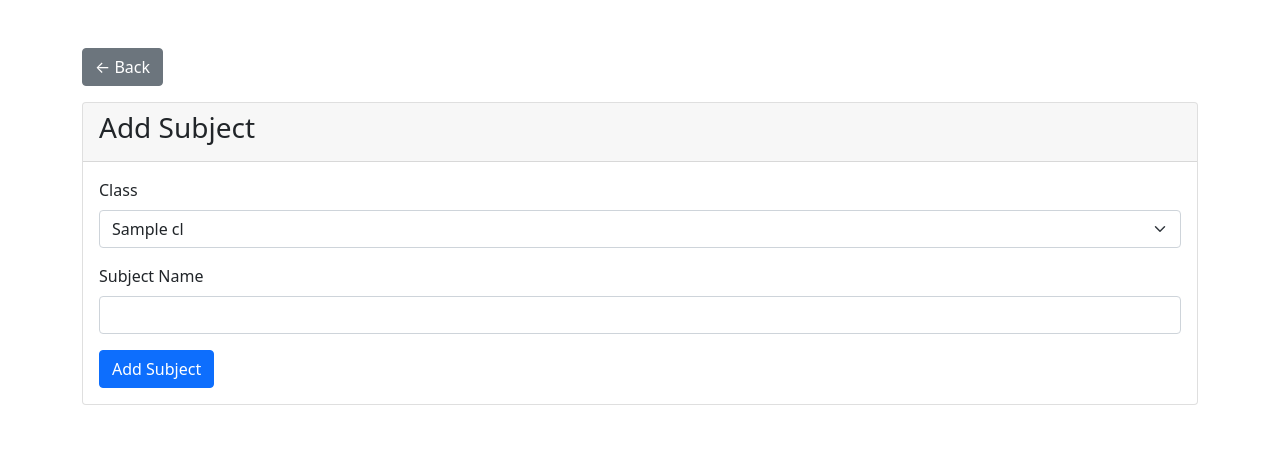
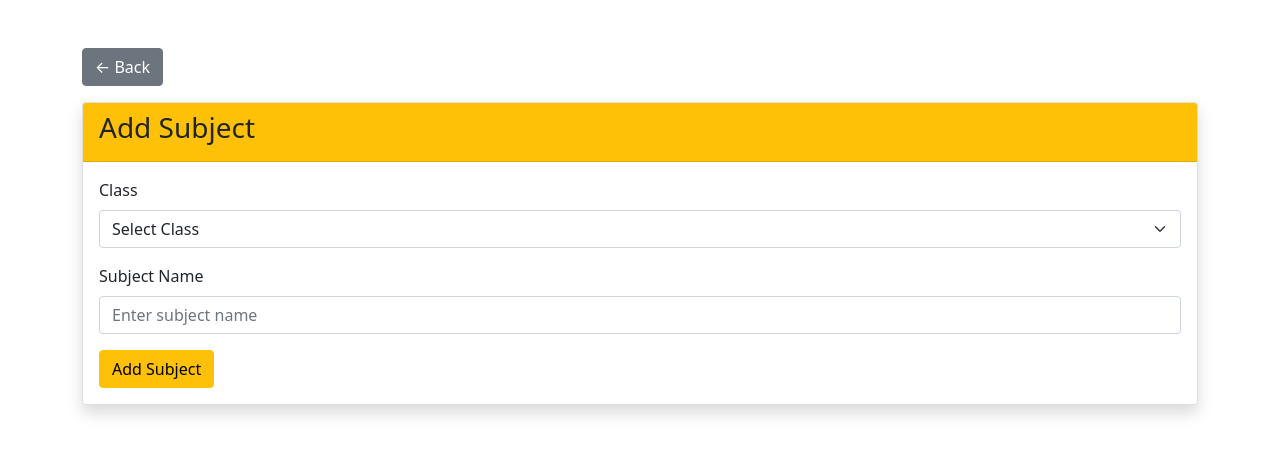
Before and after one commit to gauravkumar7860/RESULT-MANAGEMENT-SYSTEM, a Flask app: template result-management-system/templates/add_subject.html in a window 1280 px wide. Shown: the top 455 px of the page. Run offline with Flask 3, Linux system fonts and the light colour scheme; the template is opened without the code that fills it: most values are stand-ins (such as "Sample title", 1, 10 or a date in 2020).

Commit message:
Update add_subject.html

```diff
--- a/result-management-system/templates/add_subject.html
+++ b/result-management-system/templates/add_subject.html
@@ -5,30 +5,40 @@
     <link href="https://cdn.jsdelivr.net/npm/bootstrap@5.1.3/dist/css/bootstrap.min.css" rel="stylesheet">
 </head>
 <body>
+
 <div class="container mt-5">
     <a href="/admin/dashboard" class="btn btn-secondary mb-3">← Back</a>
-        <div class="card">
-            <div class="card-header">
+
+    <div class="card shadow">
+        <div class="card-header bg-warning text-dark">
             <h3>Add Subject</h3>
         </div>
+
         <div class="card-body">
-                <form method="POST">
+            <form method="POST" action="/admin/add_subject">
+
+                <!-- Class Dropdown -->
                 <div class="mb-3">
                     <label class="form-label">Class</label>
                     <select class="form-select" name="class_id" required>
-                            {% for class in classes %}
-                            <option value="{{ class[0] }}">{{ class[1] }}</option>
+                        <option value="">Select Class</option>
+                        {% for cls in classes %}
+                        <option value="{{ cls[0] }}">{{ cls[1] }}</option>
                         {% endfor %}
                     </select>
                 </div>
+
+                <!-- Subject Name -->
                 <div class="mb-3">
                     <label class="form-label">Subject Name</label>
-                        <input type="text" class="form-control" name="subject_name" required>
+                    <input type="text" class="form-control" name="subject_name" placeholder="Enter subject name" required>
                 </div>
-                    <button type="submit" class="btn btn-primary">Add Subject</button>
+
+                <button type="submit" class="btn btn-warning">Add Subject</button>
             </form>
         </div>
     </div>
 </div>
+
 </body>
 </html>
```
Lines whose indentation alone changed are shown as unchanged.
